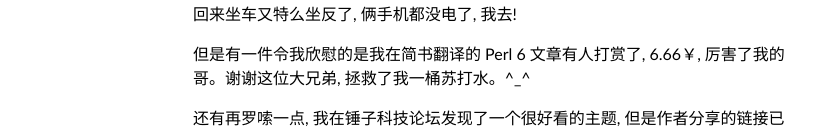
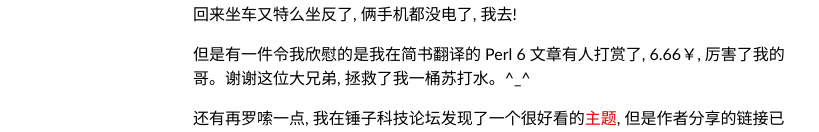
Before and after one commit to ohmyfish/ohmyfish.github.io, a Jekyll site: the page built from _posts/2016-09-27-秋天.md, in a window 1280 px wide. Shown: the part 473-605 px from the top of the page, without its empty margins (147-966 px from the left). Built offline with Jekyll 4.4.1, drawn with Linux system fonts in a browser that asks for light colours; nearby versions of some CDN libraries; some web fonts are replaced; library files that are not in the unit come from our copies; comment, search, counter and statistics services are not loaded; part of the change alters nothing that is shown; some of the changed text lies outside the part shown.

Commit message:
20160927

```diff
--- a/_posts/2016-09-27-秋天.md
+++ b/_posts/2016-09-27-秋天.md
@@ -15,6 +15,6 @@ tags: [旧时光]
 
 但是有一件令我欣慰的是我在简书翻译的 Perl 6 文章有人打赏了, 6.66￥, 厉害了我的哥。谢谢这位大兄弟, 拯救了我一桶苏打水。^_^
 
-还有再罗嗦一点, 我在锤子科技论坛发现了一个很好看的主题, 但是作者分享的链接已经失效很久了, 我想作者大概是被外星人绑走了吧。.~_~.
+还有再罗嗦一点, 我在锤子科技论坛发现了一个很好看的[主题](http://bbs.smartisan.com/thread-118333-1-1.html), 但是作者分享的链接已经失效很久了, 我想作者大概是被外星人绑走了吧。.~_~.
 
 ![img](http://ww2.sinaimg.cn/mw690/6c9ce165gw1f88ap7noxuj208g0f0jtz.jpg)
```
